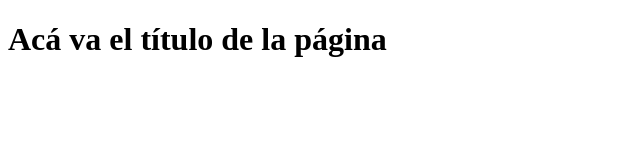
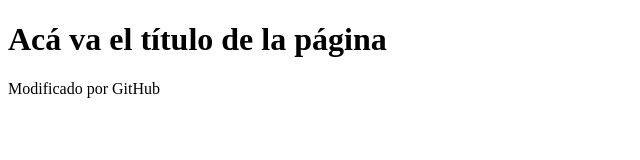
Before and after one commit to nandogerfauoo/ProyectoWebIII, a plain HTML site: page index.html in a window 1280 px wide. Shown: the whole page, without its empty margins (0-640 px from the left). Drawn offline with Linux system fonts and the light colour scheme.

Commit message:
Update index.html

```diff
--- a/index.html
+++ b/index.html
@@ -8,5 +8,6 @@
 </head>
 <body>
     <h1>Acá va el título de la página</h1>
+    <p>Modificado por GitHub</p>
 </body>
 </html>
```
